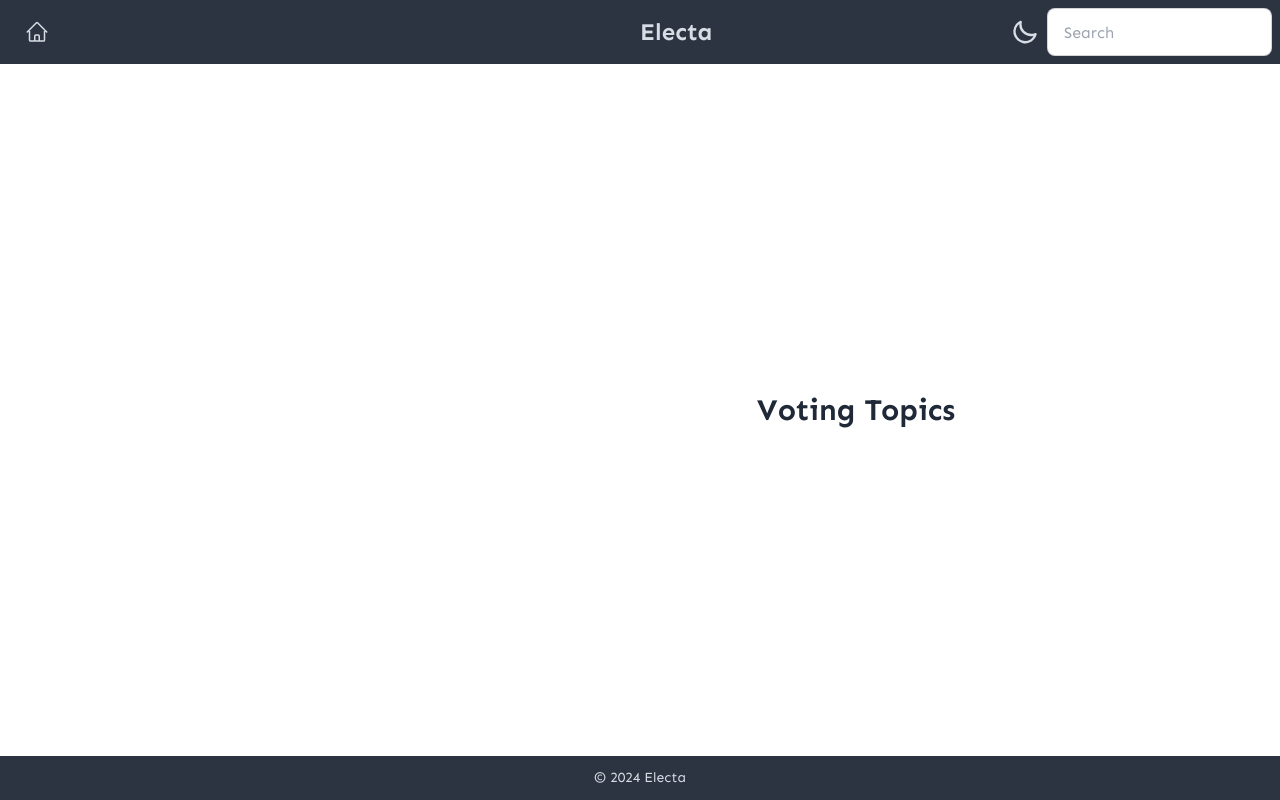
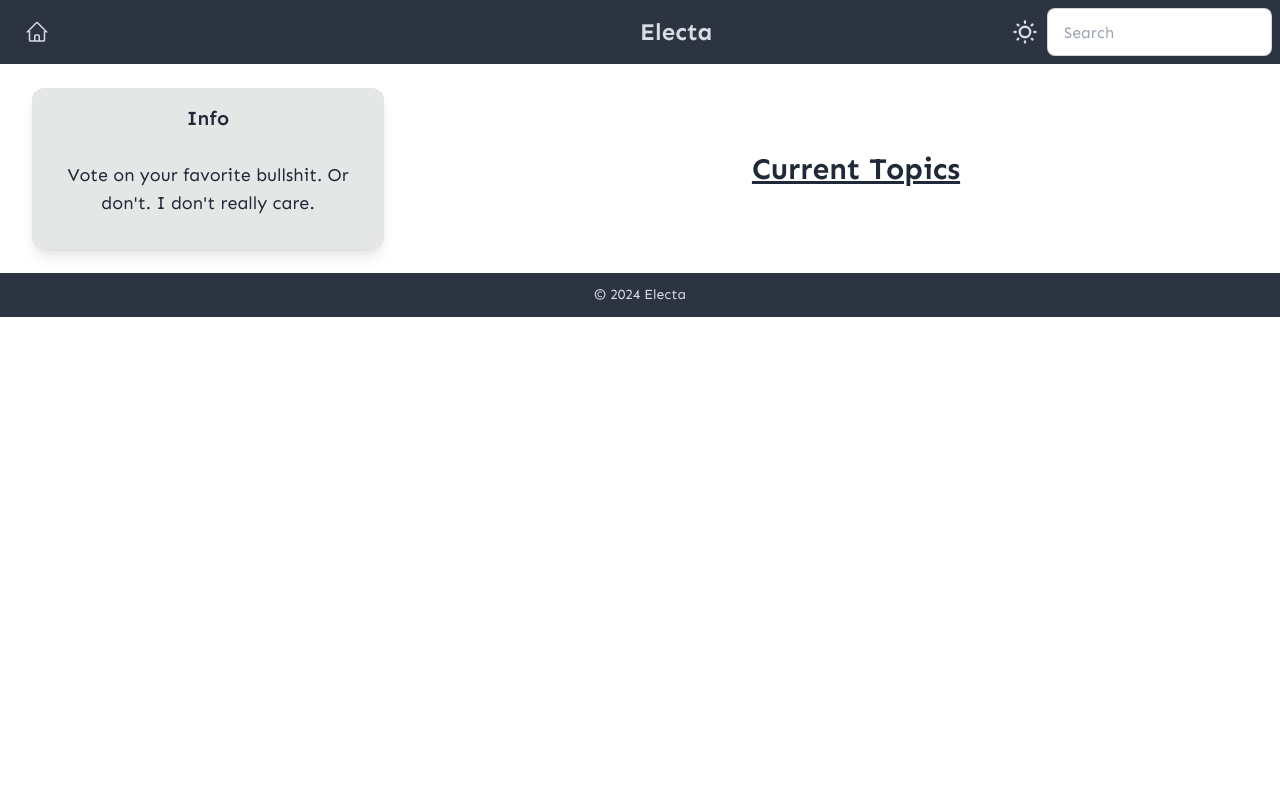
Before and after one commit to aileks/electa, a Next.js app: page / in a window 1280 px wide. Built offline with nearby package versions, Linux system fonts and the light colour scheme; no server answers; the database is empty.

Commit message:
dynamic route for topics working now

```diff
--- /dev/null
+++ b/app/components/nav.tsx
@@ -0,0 +1,43 @@
+import Link from 'next/link';
+import ThemeChanger from './theme-changer';
+
+export default function Nav() {
+  return (
+    <>
+      <header className="navbar flex items-center justify-between bg-neutral text-neutral-content">
+        <section className="flex-1">
+          <Link href="/" className="btn btn-ghost text-xl">
+            <svg
+              xmlns="http://www.w3.org/2000/svg"
+              fill="none"
+              viewBox="0 0 24 24"
+              strokeWidth="1.5"
+              stroke="currentColor"
+              className="h-6 w-6"
+            >
+              <path
+                strokeLinecap="round"
+                strokeLinejoin="round"
+                d="m2.25 12 8.954-8.955c.44-.439 1.152-.439 1.591 0L21.75 12M4.5 9.75v10.125c0 .621.504 1.125 1.125 1.125H9.75v-4.875c0-.621.504-1.125 1.125-1.125h2.25c.621 0 1.125.504 1.125 1.125V21h4.125c.621 0 1.125-.504 1.125-1.125V9.75M8.25 21h8.25"
+              />
+            </svg>
+          </Link>
+        </section>
+
+        <h3 className="absolute left-1/2 text-2xl font-bold">Electa</h3>
+
+        <section className="flex-none gap-2">
+          <ThemeChanger />
+
+          <div className="form-control">
+            <input
+              type="text"
+              placeholder="Search"
+              className="input input-bordered w-24 md:w-auto"
+            />
+          </div>
+        </section>
+      </header>
+    </>
+  );
+}
--- a/app/components/theme-changer.tsx
+++ b/app/components/theme-changer.tsx
@@ -20,7 +20,7 @@ export default function ThemeChanger() {
           type="checkbox"
           className="theme-controller"
           value="dark"
-          checked={theme === 'dark'}
+          checked={theme === 'light'}
           onChange={toggleTheme}
         />
 
--- a/app/components/voting-topics.tsx
+++ b/app/components/voting-topics.tsx
@@ -1,35 +1,14 @@
-'use client';
-import { useEffect, useState } from 'react';
+import { PrismaClient } from '@prisma/client';
+import Link from 'next/link';
 
-type VotingTopic = {
-  id: number;
-  title: string;
-  description: string;
-  userId: number;
-};
+const prisma = new PrismaClient();
 
-export default function VotingTopics() {
-  const [votingTopics, setVotingTopics] = useState<VotingTopic[]>([]);
-
-  useEffect(() => {
-    async function fetchVotingTopics() {
-      const res = await fetch('/api/votingTopics');
-
-      if (!res.ok) {
-        console.error('Server error', res.status, res.statusText);
-        return;
-      }
-
-      const topics = await res.json();
-      setVotingTopics(topics);
-    }
-
-    fetchVotingTopics();
-  }, []);
+export default async function VotingTopics() {
+  const votingTopics = await prisma.votingTopic.findMany();
 
   return (
     <>
-      {votingTopics.map((topic) => (
+      {votingTopics.map((topic: any) => (
         <div
           key={topic.id}
           className="card w-2/3 bg-base-300 text-base-content shadow-xl transition-all duration-200 hover:bg-base-200"
@@ -38,7 +17,9 @@ export default function VotingTopics() {
             <h3 className="card-title">{topic.title}</h3>
             <p>{topic.description}</p>
             <div className="card-actions justify-end">
-              <button className="btn btn-accent btn-sm">View</button>
+              <button className="btn btn-accent btn-sm">
+                <Link href={`/topic/${topic.id}`}>View</Link>
+              </button>
             </div>
           </div>
         </div>
--- a/app/layout.tsx
+++ b/app/layout.tsx
@@ -1,6 +1,8 @@
 import type { Metadata } from 'next';
 import { Sen } from 'next/font/google';
 import './globals.css';
+import Nav from './components/nav';
+
 const font = Sen({ subsets: ['latin'] });
 
 export const metadata: Metadata = {
@@ -15,7 +17,10 @@ export default function RootLayout({
 }>) {
   return (
     <html lang="en">
-      <body className={font.className}>{children}</body>
+      <body className={font.className}>
+        <Nav />
+        {children}
+      </body>
     </html>
   );
 }
--- a/app/page.tsx
+++ b/app/page.tsx
@@ -1,77 +1,25 @@
-import Link from 'next/link';
-import ThemeChanger from './components/theme-changer';
 import VotingTopics from './components/voting-topics';
 
 export default function Home() {
   return (
-    <div className="flex min-h-screen flex-col">
-      <header className="navbar flex items-center justify-between bg-neutral text-neutral-content">
-        <section className="flex-1">
-          <Link href="/" className="btn btn-ghost text-xl">
-            <svg
-              xmlns="http://www.w3.org/2000/svg"
-              fill="none"
-              viewBox="0 0 24 24"
-              strokeWidth="1.5"
-              stroke="currentColor"
-              className="h-6 w-6"
-            >
-              <path
-                strokeLinecap="round"
-                strokeLinejoin="round"
-                d="m2.25 12 8.954-8.955c.44-.439 1.152-.439 1.591 0L21.75 12M4.5 9.75v10.125c0 .621.504 1.125 1.125 1.125H9.75v-4.875c0-.621.504-1.125 1.125-1.125h2.25c.621 0 1.125.504 1.125 1.125V21h4.125c.621 0 1.125-.504 1.125-1.125V9.75M8.25 21h8.25"
-              />
-            </svg>
-          </Link>
-        </section>
-
-        <h3 className="absolute left-1/2 text-2xl font-bold">Electa</h3>
-
-        <section className="flex-none gap-2">
-          <ThemeChanger />
-
-          <div className="form-control">
-            <input
-              type="text"
-              placeholder="Search"
-              className="input input-bordered w-24 md:w-auto"
-            />
-          </div>
-        </section>
-      </header>
-
+    <>
       <main className="w-screen-lg grid flex-grow grid-cols-3 place-items-center gap-4">
-        {/* <aside className="col-start-1 flex max-w-screen-sm flex-col divide-y rounded-xl bg-base-300 p-4 text-center text-base-content">
+        <aside className="col-start-1 my-6 flex max-w-screen-sm flex-col divide-y self-start rounded-xl bg-base-300 p-4 text-center text-base-content shadow-lg">
           <h3 className="mb-3 text-xl font-semibold">Info</h3>
           <div className="w-80 self-center">
             <p className="my-4 text-lg">
-              Lorem ipsum dolor sit amet, consectetur adipiscing elit. Sed
-              euismod egestas consequat. Nullam eget lectus non purus cursus
-              ullamcorper. Nulla facilisi. Donec interdum convallis accumsan.
-              Sed id tempus tellus, et dignissim elit.
-            </p>
-
-            <p className="my-4 text-lg">
-              Lorem ipsum dolor sit amet, consectetur adipiscing elit. Sed
-              euismod egestas consequat. Nullam eget lectus non purus cursus
-              ullamcorper. Nulla facilisi. Donec interdum convallis accumsan.
-              Sed id tempus tellus, et dignissim elit.
-            </p>
-
-            <p className="my-4 text-lg">
-              Lorem ipsum dolor sit amet, consectetur adipiscing elit. Sed
-              euismod egestas consequat. Nullam eget lectus non purus cursus
-              ullamcorper. Nulla facilisi. Donec interdum convallis accumsan.
-              Sed id tempus tellus, et dignissim elit.
+              Vote on your favorite bullshit. Or don&apos;t. I don&apos;t really
+              care.
             </p>
           </div>
-        </aside> */}
+        </aside>
 
         <section
           id="voting-cards"
           className="col-span-2 col-start-2 my-4 flex flex-col space-y-8"
         >
-          <h1 className="text-3xl font-bold">Voting Topics</h1>
+          <h1 className="text-3xl font-bold underline">Current Topics</h1>
+
           <VotingTopics />
         </section>
       </main>
@@ -81,6 +29,6 @@ export default function Home() {
           <p>© 2024 Electa</p>
         </aside>
       </footer>
-    </div>
+    </>
   );
 }
--- /dev/null
+++ b/app/topic/[id]/page.tsx
@@ -0,0 +1,23 @@
+import { PrismaClient } from '@prisma/client';
+
+const prisma = new PrismaClient();
+
+export default async function Page({ params }: { params: { id: string } }) {
+  const topic = await prisma.votingTopic.findUnique({
+    where: {
+      id: parseInt(params.id),
+    },
+  });
+  return (
+    <div>
+      {topic ? (
+        <>
+          <h1>{topic.title}</h1>
+          <p>{topic.description}</p>
+        </>
+      ) : (
+        <div>Loading</div>
+      )}
+    </div>
+  );
+}
--- a/pages/api/votingTopics.ts
+++ /dev/null
@@ -1,8 +0,0 @@
-import { PrismaClient } from '@prisma/client';
-
-const prisma = new PrismaClient();
-
-export default async function handler(req, res) {
-  const votingTopics = await prisma.votingTopic.findMany();
-  res.json(votingTopics);
-}
```
Also changed, not shown: app/post/[id].tsx (deleted).
